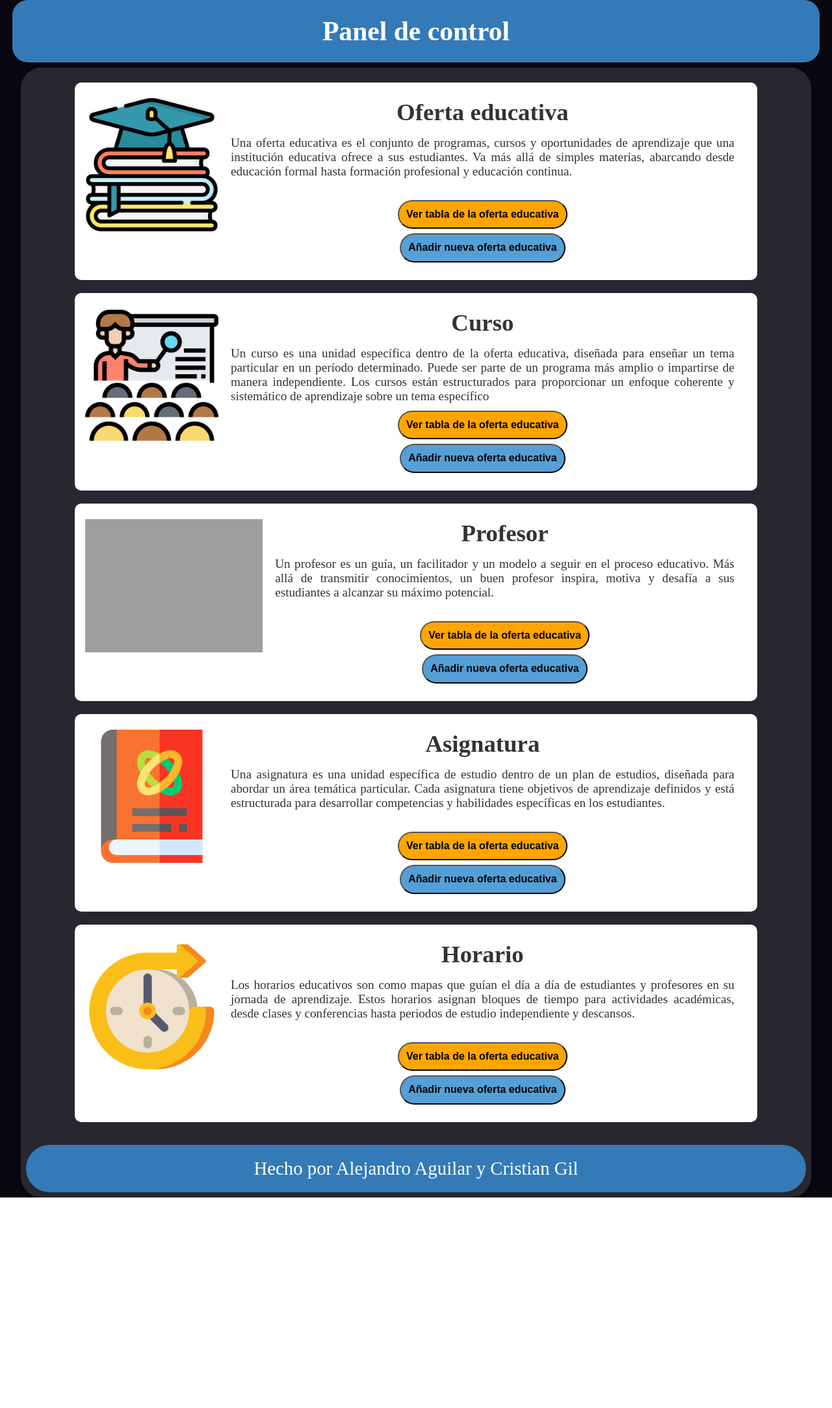
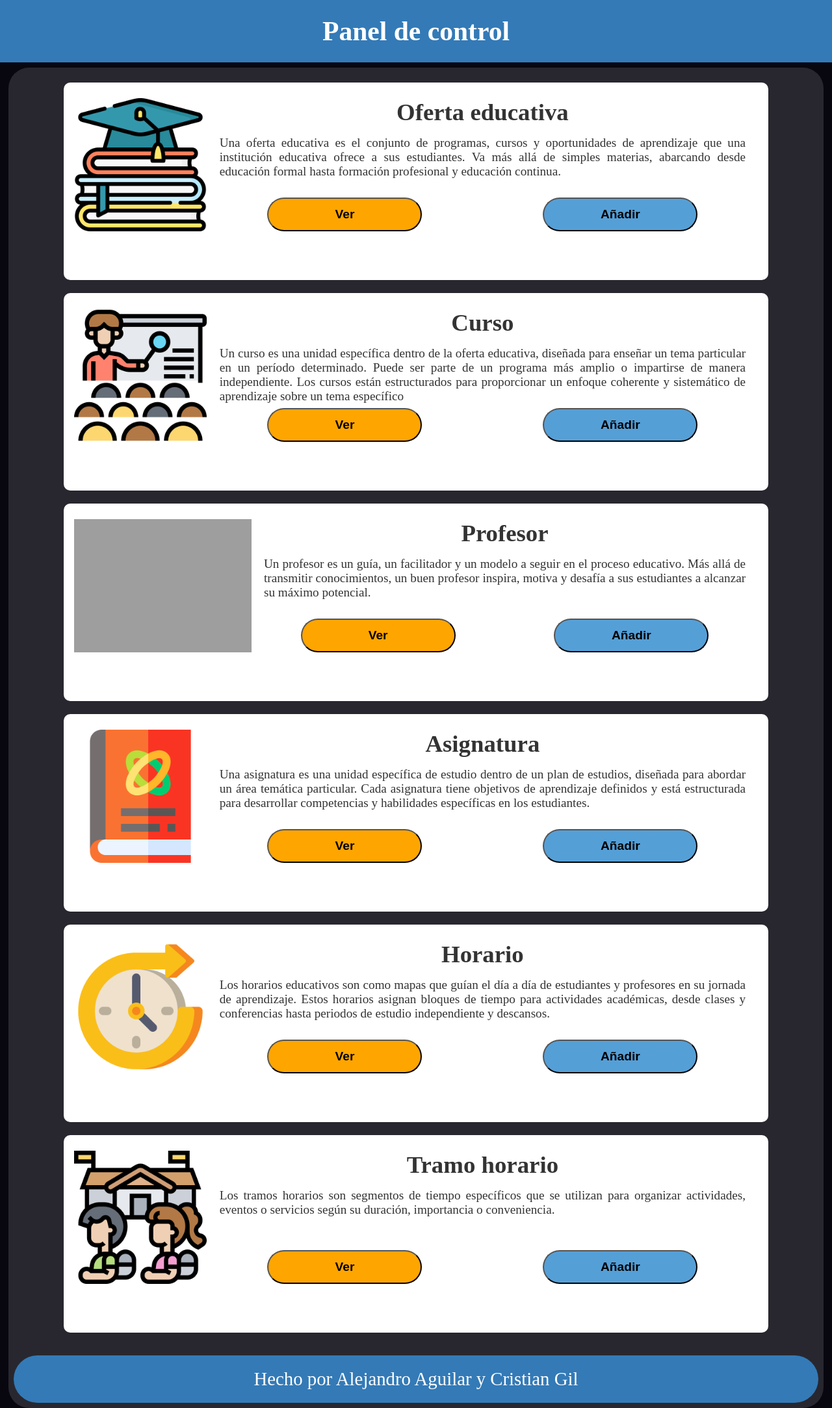
Before and after one commit to alexito8473/TrabajoPHP, a PHP site: page /prinicpal.php in a window 1280 px wide. Shown: the whole page at 65% size. Before the commit the page ends 1843 px from the top, so only its background shows below. Run offline with PHP 8.4, Linux system fonts and the light colour scheme; grey boxes are pictures that could not be loaded.

Commit message:
Mejora en el proyecto

```diff
--- a/milog.php
+++ b/milog.php
@@ -17,10 +17,6 @@
         <h3>Login Here</h3> <label for="username">Username</label> <input type="text" placeholder="Email or Phone"
             id="username"> <label for="password">Password</label> <input type="password" placeholder="Password"
             id="password"> <button>Log In</button>
-        <div class="social">
-            <div class="go"><i class="fab fa-google"></i> Google</div>
-            <div class="fb"><i class="fab fa-facebook"></i> Facebook</div>
-        </div>
     </form>
 </body>
 
--- a/prinicpal.php
+++ b/prinicpal.php
@@ -24,12 +24,12 @@
                         institución educativa ofrece a sus estudiantes. Va más allá de simples materias, abarcando desde
                         educación formal hasta formación profesional y educación continua. </p>
                     <div class="form1">
-                        <form action="logicaOferta.php" method="get"><input class="saltar" type="submit"
-                                name="verOferta" value="Ver tabla de la oferta educativa"></form>
+                        <form action="mostrarTablaOferta.php" method="get"><input class="saltar" type="submit"
+                                name="verOferta" value="Ver"></form>
                     </div>
                     <div class="form2">
                         <form action="logicaOferta.php" method="get"><input class="saltar" type="submit"
-                                name="añadirOferta" value="Añadir nueva oferta educativa"></form>
+                                name="añadirOferta" value="Añadir"></form>
                     </div>
                 </section>
                 <section class="seccion">
@@ -39,13 +39,13 @@
                         particular en un período determinado. Puede ser parte de un programa más amplio o impartirse de
                         manera independiente. Los cursos están estructurados para proporcionar un enfoque coherente y
                         sistemático de aprendizaje sobre un tema específico</p>
-                    <div class="form1">
-                        <form action="logicaOferta.php" method="get"><input class="saltar" type="submit"
-                                name="verOferta" value="Ver tabla de la oferta educativa"></form>
+                        <div class="form1">
+                        <form action="mostrarTablaOferta.php" method="get"><input class="saltar" type="submit"
+                                name="verOferta" value="Ver"></form>
                     </div>
                     <div class="form2">
-                        <form action="logicaOferta.php" method="get"><input class="saltar" type="submit"
-                                name="añadirOferta" value="Añadir nueva oferta educativa"></form>
+                        <form action="logicaCurso.php" method="get"><input class="saltar" type="submit"
+                                name="añadirOferta" value="Añadir"></form>
                     </div>
                 </section>
                 <section class="seccion">
@@ -53,12 +53,12 @@
                     <h2>Profesor</h2>
                     <p>Un profesor es un guía, un facilitador y un modelo a seguir en el proceso educativo. Más allá de transmitir conocimientos, un buen profesor inspira, motiva y desafía a sus estudiantes a alcanzar su máximo potencial.</p>
                     <div class="form1">
-                        <form action="logicaOferta.php" method="get"><input class="saltar" type="submit"
-                                name="verOferta" value="Ver tabla de la oferta educativa"></form>
+                        <form action="mostrarTablaOferta.php" method="get"><input class="saltar" type="submit"
+                                name="verOferta" value="Ver"></form>
                     </div>
                     <div class="form2">
-                        <form action="logicaOferta.php" method="get"><input class="saltar" type="submit"
-                                name="añadirOferta" value="Añadir nueva oferta educativa"></form>
+                        <form action="logicaprof.php" method="get"><input class="saltar" type="submit"
+                                name="añadirOferta" value="Añadir"></form>
                     </div>
                 </section>
                 <section class="seccion">
@@ -66,12 +66,12 @@
                     <h2>Asignatura</h2>
                     <p>Una asignatura es una unidad específica de estudio dentro de un plan de estudios, diseñada para abordar un área temática particular. Cada asignatura tiene objetivos de aprendizaje definidos y está estructurada para desarrollar competencias y habilidades específicas en los estudiantes. </p>
                     <div class="form1">
-                        <form action="logicaOferta.php" method="get"><input class="saltar" type="submit"
-                                name="verOferta" value="Ver tabla de la oferta educativa"></form>
+                        <form action="mostrarTablaOferta.php" method="get"><input class="saltar" type="submit"
+                                name="verOferta" value="Ver"></form>
                     </div>
                     <div class="form2">
-                        <form action="logicaOferta.php" method="get"><input class="saltar" type="submit"
-                                name="añadirOferta" value="Añadir nueva oferta educativa"></form>
+                        <form action="logicaAsig.php" method="get"><input class="saltar" type="submit"
+                                name="añadirOferta" value="Añadir"></form>
                     </div>
                 </section>
                 <section class="seccion">
@@ -79,12 +79,26 @@
                     <h2>Horario</h2>
                     <p>Los horarios educativos son como mapas que guían el día a día de estudiantes y profesores en su jornada de aprendizaje. Estos horarios asignan bloques de tiempo para actividades académicas, desde clases y conferencias hasta periodos de estudio independiente y descansos.</p>
                     <div class="form1">
-                        <form action="logicaOferta.php" method="get"><input class="saltar" type="submit"
-                                name="verOferta" value="Ver tabla de la oferta educativa"></form>
+                        <form action="mostrarTablaOferta.php" method="get"><input class="saltar" type="submit"
+                                name="verOferta" value="Ver"></form>
                     </div>
                     <div class="form2">
-                        <form action="logicaOferta.php" method="get"><input class="saltar" type="submit"
-                                name="añadirOferta" value="Añadir nueva oferta educativa"></form>
+                        <form action="logicaHora.php" method="get"><input class="saltar" type="submit"
+                                name="añadirOferta" value="Añadir"></form>
+                    </div>
+                </section>
+                <section class="seccion">
+                    <div><img src="Utilidad/escuela.png"></div>
+                    <h2>Tramo horario</h2>
+                    <p>
+Los tramos horarios son segmentos de tiempo específicos que se utilizan para organizar actividades, eventos o servicios según su duración, importancia o conveniencia.</p>
+                    <div class="form1">
+                        <form action="mostrarTablaOferta.php" method="get"><input class="saltar" type="submit"
+                                name="verOferta" value="Ver"></form>
+                    </div>
+                    <div class="form2">
+                        <form action="logicaTramoHorario.php" method="get"><input class="saltar" type="submit"
+                                name="añadirOferta" value="Añadir"></form>
                     </div>
                 </section>
             </main>
--- a/stylePrincipal.css
+++ b/stylePrincipal.css
@@ -13,21 +13,20 @@ body {
 .separador {
   background-color: rgba(255, 255, 255, 0.13);
   border-radius: 2rem;
-  width: 95%;
+  width: 98%;
   padding: 0.5em;
   position: absolute;
-  left: 2.5%;
+  left: 1%;
   top: 13%;
 }
 
 /* Cabecera */
 header {
-  min-height: 80px;
+  min-height: calc(3.2rem + 1vw);
   position: fixed;
-  width: 97%;
+  width: 100%;
   z-index: 1;
-  left: 1.5%;
-  border-radius: 1.5rem;
+  left: 0%;
   background-color: #337ab7;
   color: #fff;
   height: 12vh;
@@ -74,12 +73,12 @@ h2{
   padding: 1.5em 1em;
   margin-bottom: 20px;
   grid-template-rows: 15% 45% 20% 20%;
-  grid-template-columns: auto auto 3fr;
+  grid-template-columns: auto auto auto auto;
   grid-template-areas:
-    "div div h2"
-    "div div p"
-    "div div f1"
-    ". . f2";
+    "div div h2 h2"
+    "div div p p"
+    "div div f1 f2"
+    ". . . .";
 }
 
 .seccion div {
@@ -95,19 +94,23 @@ h2{
 }
 
 input{
+  transition: all 0.5s;
   color: black;
   font-weight: bolder;
-  padding: 0.7rem;
-  border-radius: 2em;
-  font-size: calc(0.6rem + 0.5vw);
+  width: calc(12em + 0.6vw);
+  height: calc(3rem + 0.5vh);
+  border-radius: 3em;
+  font-size: calc(0.8rem + 0.5vw);
 }
 .form1 form input {
+  transition: all .4s;
   background-color: orange;
 }
 
 .form1 form input:hover {
   background-color: black;
   color: orange;
+  scale: 1.1;
 }
 
 .form2 {
@@ -115,15 +118,18 @@ input{
   justify-content: center;
   align-items: center;
   grid-area: f2;
+
 }
 
 .form2 form input {
+  transition: all .4s;
   background-color: #559fd7;
 }
 
 .form2 form input:hover {
   background-color: black;
   color: #559fd7;
+  scale: 1.1;
 }
 
 div {
```
Also changed, not shown: mostrarTablaOferta.php (+33 -21 lines), style.css (+9 -27 lines), styleMostratTabla.css (+35 -16 lines), Utilidad/escuela.png (added).
